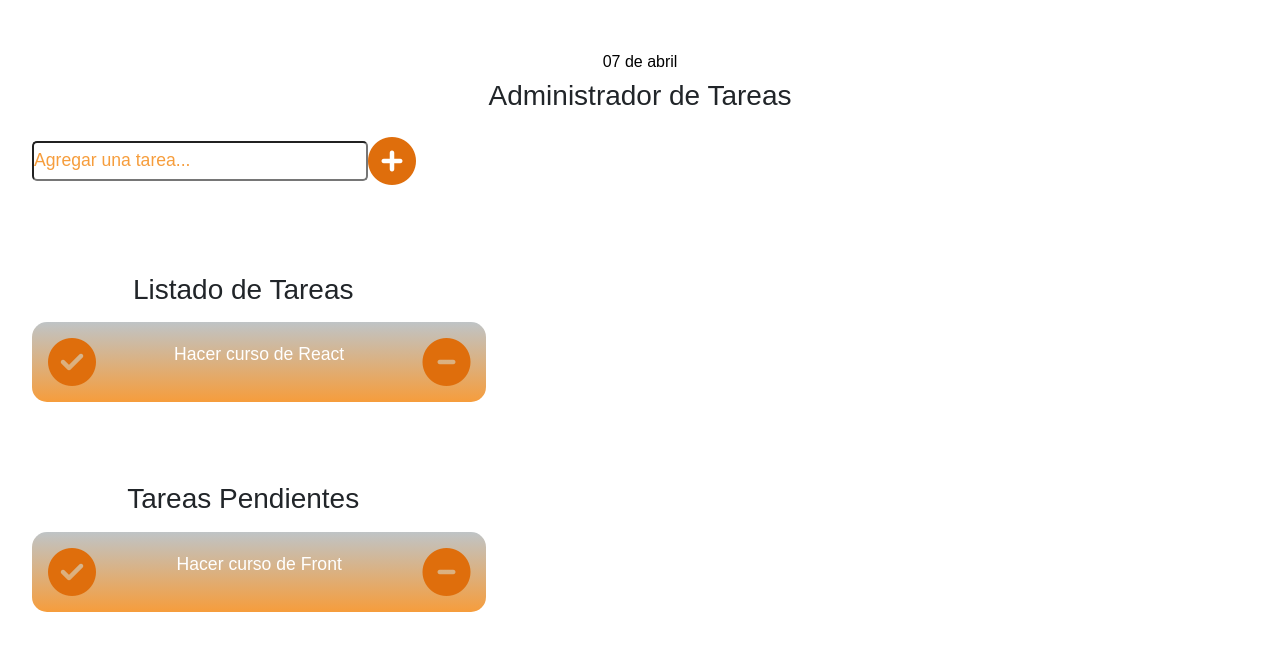
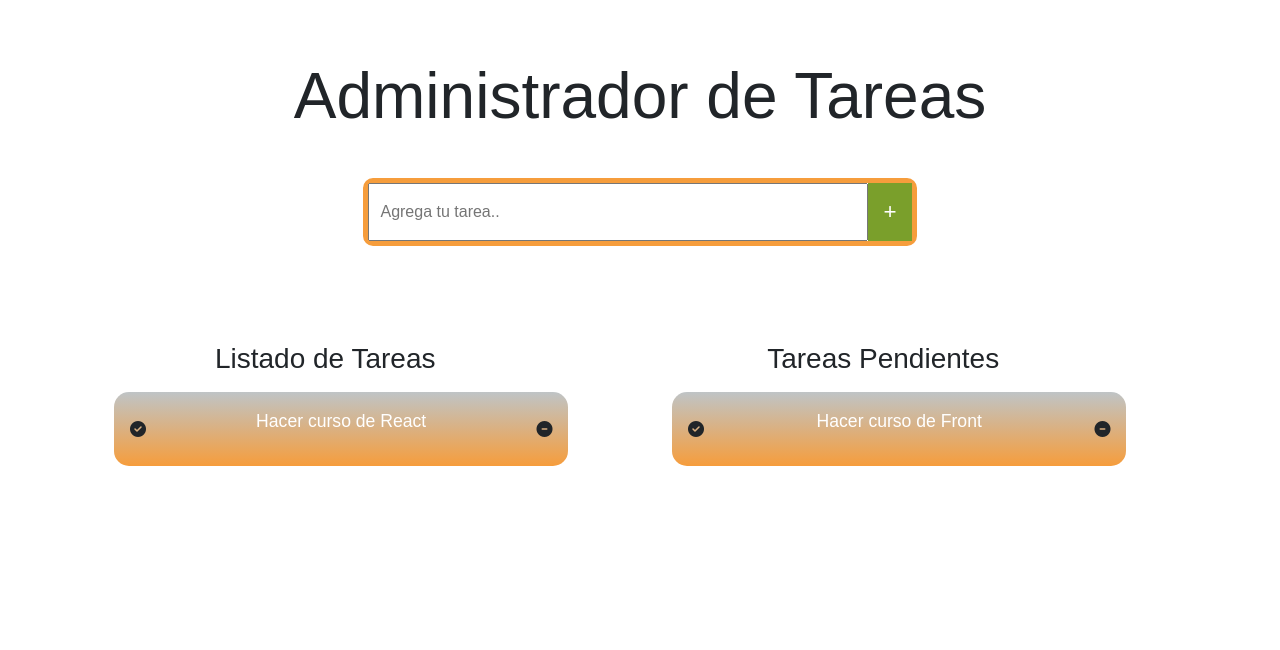
Before and after one commit to crz29/app__tareas, a plain HTML site: page index.html in a window 1280 px wide. Drawn offline with nearby package versions, Linux system fonts and the light colour scheme.

Commit message:
Cambios en el titulo e input

```diff
--- a/app.js
+++ b/app.js
@@ -6,8 +6,8 @@ const botonPasar = document.querySelector('#pasar');
 let id =0;
 
 
-const Fecha = new Date();
-fecha.innerHTML= Fecha.toLocaleDateString('es-Ar',{weekday:'long',month:'short',day:'numeric'});
+let Fecha = new Date(Date.UTC);
+fecha.innerHTML =Fecha.toLocaleDateString(undefined,{weekday:'long',month:'short',day:'numeric',year:'numeric'});
 
 //funcion agregar tarea
 function agregarTarea(tarea,id){
--- a/index.html
+++ b/index.html
@@ -11,16 +11,20 @@
     <link href="https://cdn.jsdelivr.net/npm/bootstrap@5.3.0-alpha3/dist/css/bootstrap.min.css" rel="stylesheet" integrity="sha384-KK94CHFLLe+nY2dmCWGMq91rCGa5gtU4mk92HdvYe+M/SXH301p5ILy+dN9+nJOZ" crossorigin="anonymous">
 </head>
 <body>
+        <div class="cabecera">
             <div class="fecha-titulo">
-            <div id="fecha">07 de abril</div>
+                <div id="fecha"></div>
                 <h3 class="tareas-titulo">Administrador de Tareas</h3>
             </div>
-
+            <div class="tareasList">
+                <form>
+                    <input type="text" placeholder="Agrega tu tarea..">
+                    <button class="btn-add">+</button>
+                </form>
+            </div>
+        </div>
+        <div class="container">
             <div class="container1">
-            <div class="agregar-tarea">
-                <input  id="input" type="text" placeholder="Agregar una tarea...">
-                <i id="enter" class="fas fa-plus-circle"></i>
-            </div>
 
                 <div class="container-tareas">
                     <div class="section-tarea-titulo">
@@ -62,6 +66,7 @@
                 </div>
 
             </div>
+        </div>
 
 
     <script src="/app.js"></script>
--- a/styles.css
+++ b/styles.css
@@ -2,14 +2,26 @@
     margin: 0;
     padding: 0;
     font-family: 'Dosis', sans-serif;
-    font-size: 16px;
+
 
    }
-   .fecha-titulo{
+   .cabecera{
+      display: flex;
+      flex-direction: column;
+      justify-content: center;
+   }
+   .tareas-titulo{
+    padding: 0.2rem;
     text-align: center;
-    font-size: 2rem;
+    font-size: 4rem;
     font-family: fantasy;
+
    }
+   .container{
+    display: flex;
+
+   }
+
   .container1{
    margin-top: 1rem;
    width: 100%;
@@ -29,37 +41,39 @@
     color: black;
     padding: 50px 0 5px 0;
   }
-  .agregar-tarea{
-    display: flex;
-    align-items: center;
-    background: white;
-    width: 35vw;
-    height: 8vh;
-    border-radius: 15px;
-    padding: 2rem;
-
-
+  .tareasList {
+    margin-left: auto;
+    margin-right: auto;
+    width: auto;
 
   }
-  #input{
-    width: 30vw;
-    height: 5vh;
-    border-radius:5px ;
-    border-color: #886fc4 solid 5px;
+
+  form {
+    display: flex;
+    margin-top: 2rem;
+    border-radius: 10px;
+    border: #f69d3c solid 5px;
+    justify-content: center;
+  }
+
+  input {
+    padding: 15px 10px;
+    width: 500px;
+    outline: none;
   }
   .btn-add {
     padding: 5px 15px;
     color: white;
     border: none;
     font-family: fantasy;
-    background-color: teal;
+    background-color: rgb(122, 159, 43);
     font-size: 1.4rem;
     outline: none;
   }
-  i{
+  /*i{
     font-size: 3rem;
     color: #df6e0c;
-  }
+  }*/
   .agregar-tarea i:hover{
     transform: scale(1.1);
     cursor: pointer;
```
Lines whose indentation alone changed are shown as unchanged.
